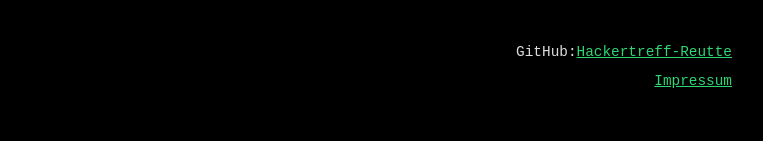
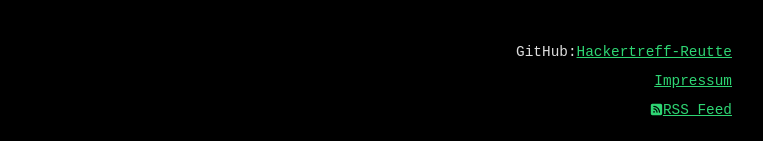
Before and after one commit to Hackertreff-Reutte/Hackertreff-Reutte.github.io, a Jekyll site: the page built from sites/homepage.html, in a window 1280 px wide. Shown: the part 1555-1696 px from the top of the page, without its empty margins (258-1021 px from the left). Built offline with Jekyll 4.4.1, drawn with Linux system fonts in a browser that asks for light colours; before the commit the page ends 1671 px from its top, so only the background shows below that.

Commit message:
Add RSS Feed

```diff
--- a/Gemfile
+++ b/Gemfile
@@ -11,5 +11,6 @@ gem "jekyll", group: :jekyll_plugins
 group :jekyll_plugins do
   gem 'jemoji'
   gem 'jekyll-seo-tag'
+  gem 'jekyll-feed'
   gem 'jekyll-sitemap'
 end
--- a/_config.yml
+++ b/_config.yml
@@ -24,6 +24,7 @@ plugins:
   - jemoji
   - jekyll-seo-tag
   - jekyll-sitemap
+  - jekyll-feed
 
 # Including jekyll-shell-theme using the jekyll-remote-theme plugin
 #remote_theme: tareqdandachi/jekyll-shell-theme
@@ -54,3 +55,6 @@ defaults:
         height: 514
         width: 514
         alt: Hackertreff Reutte Logo
+
+feed:
+  excerpt_only: true
--- a/_includes/footer.html
+++ b/_includes/footer.html
@@ -2,8 +2,16 @@
 
   {{ site.title }}/{{ page.permalink_name | replace: "/", "" | replace: " ", "-" }}
   <br><br>
-  {% if site.github_username and site.github_username != "" %} GitHub:<a href="https://github.com/{{site.github_username}}">{{ site.github_username }}</a> {% endif %}
+  {% if site.github_username and site.github_username != "" %} GitHub:<a
+    href="https://github.com/{{site.github_username}}">{{ site.github_username }}</a> {% endif %}
   <br>
   <a href="/impressum.html">Impressum</a>
+  <br>
+  <a href="feed.xml" class="feed">
+    <svg xmlns="http://www.w3.org/2000/svg" viewBox="0 0 448 512" id="feed-svg">
+      <!--! Font Awesome Pro 6.1.2 by @fontawesome - https://fontawesome.com License - https://fontawesome.com/license (Commercial License) Copyright 2022 Fonticons, Inc. -->
+      <path
+        d="M384 32H64C28.65 32 0 60.66 0 96v320c0 35.34 28.65 64 64 64h320c35.35 0 64-28.66 64-64V96C448 60.66 419.3 32 384 32zM150.6 374.6C144.4 380.9 136.2 384 128 384s-16.38-3.121-22.63-9.371c-12.5-12.5-12.5-32.76 0-45.26C111.6 323.1 119.8 320 128 320s16.38 3.121 22.63 9.371C163.1 341.9 163.1 362.1 150.6 374.6zM249.6 383.9C249 383.1 248.5 384 247.1 384c-12.53 0-23.09-9.75-23.92-22.44C220.5 306.9 173.1 259.5 118.4 255.9c-13.22-.8438-23.25-12.28-22.39-25.5c.8594-13.25 12.41-22.81 25.52-22.38c77.86 5.062 145.3 72.5 150.4 150.4C272.8 371.7 262.8 383.1 249.6 383.9zM345 383.1C344.7 384 344.3 384 343.1 384c-12.8 0-23.42-10.09-23.97-23C315.6 254.6 225.4 164.4 119 159.1C105.8 159.4 95.47 148.3 96.02 135C96.58 121.8 107.9 111.2 121 112c130.7 5.469 241.5 116.3 246.1 246.1C368.5 372.3 358.3 383.4 345 383.1z" />
+    </svg></object>RSS Feed</a>
 
 </footer>
--- a/assets/css/main.scss
+++ b/assets/css/main.scss
@@ -153,3 +153,20 @@ pre {
   content: "" !important;  //todo make this nicer
   margin-right: 0px !important;
 }
+
+
+//rss feed icon
+
+.feed {
+  fill: var(--alt-color);
+}
+
+.feed:hover {
+  fill: var(--bg-color);
+}
+
+#feed-svg {
+  width: 0.9em;
+  height: 0.9em;
+  vertical-align: middle;
+}
```
Also changed, not shown: 2 other files.
